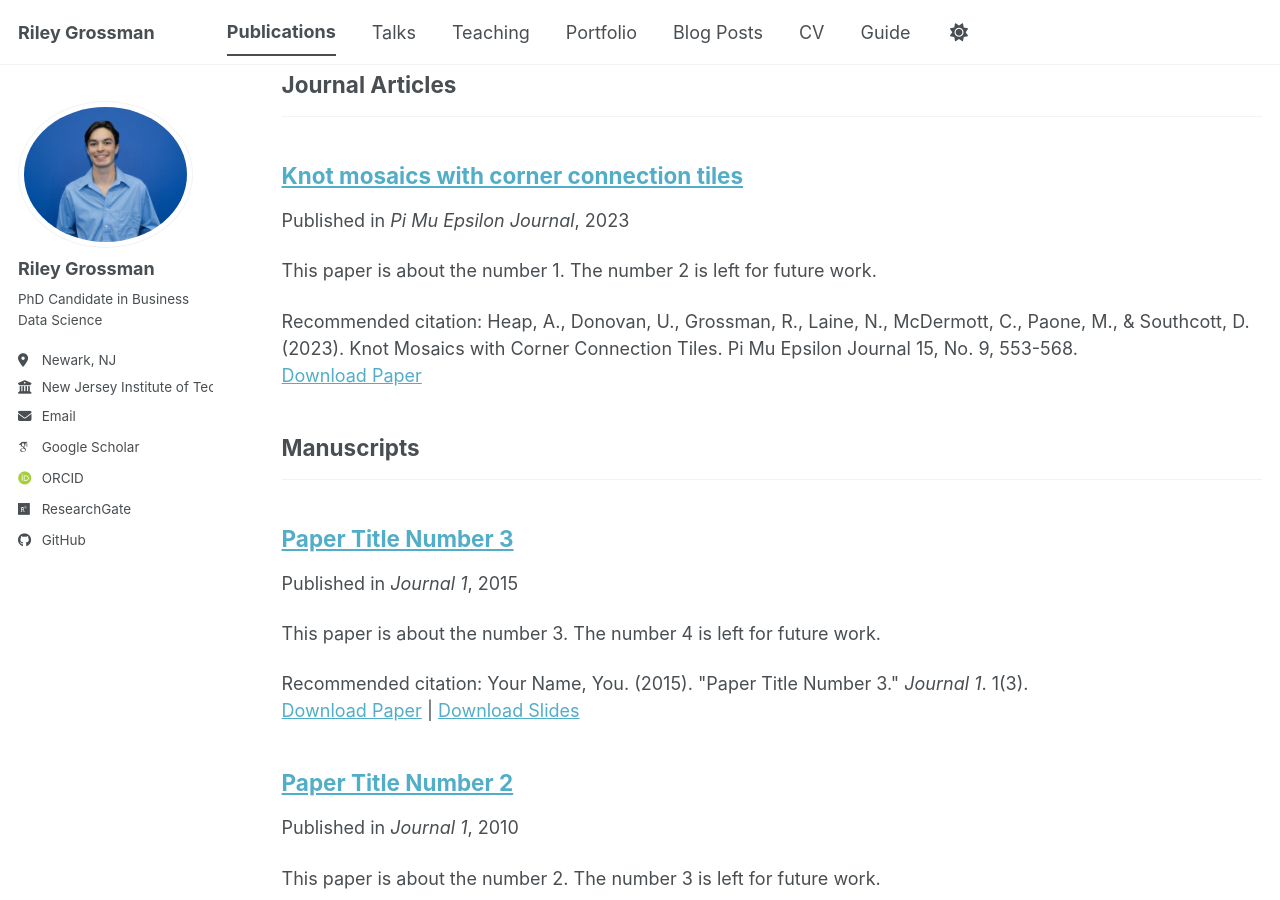
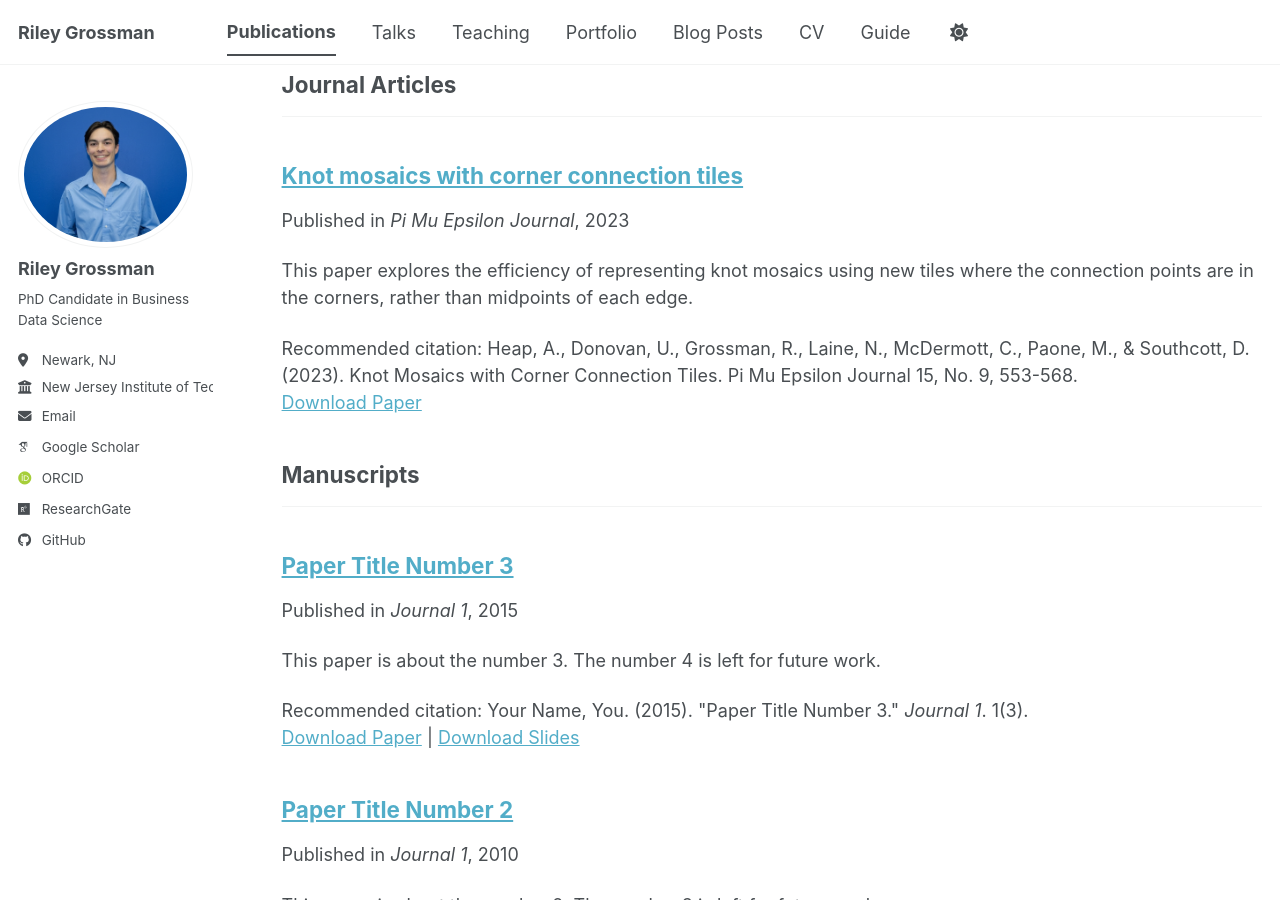
Before and after one commit to rag24/rag24.github.io, a Jekyll site: the page built from _pages/publications.html, in a window 1280 px wide and 900 px high, scrolled down 727 px. Built offline with Jekyll 4.4.1, drawn with Linux system fonts in a browser that asks for light colours; some web fonts are replaced; a script bundle is joined from its source files by our own code; library files that are not in the unit come from our copies.

Commit message:
Revise excerpt for knot theory publication
Updated excerpt to reflect the focus on knot mosaics and corner connection tiles.

```diff
--- a/_publications/knot_theory.md
+++ b/_publications/knot_theory.md
@@ -3,7 +3,7 @@ title: "Knot mosaics with corner connection tiles"
 collection: publications
 category: articles
 permalink: /publication/knot_theory
-excerpt: 'This paper is about the number 1. The number 2 is left for future work.'
+excerpt: 'This paper explores the efficiency of representing knot mosaics using new tiles where the connection points are in the corners, rather than midpoints of each edge.'
 date: 2023-09-01
 venue: 'Pi Mu Epsilon Journal'
 paperurl: 'https://academicpages.github.io/files/knot_theory.pdf'
```
